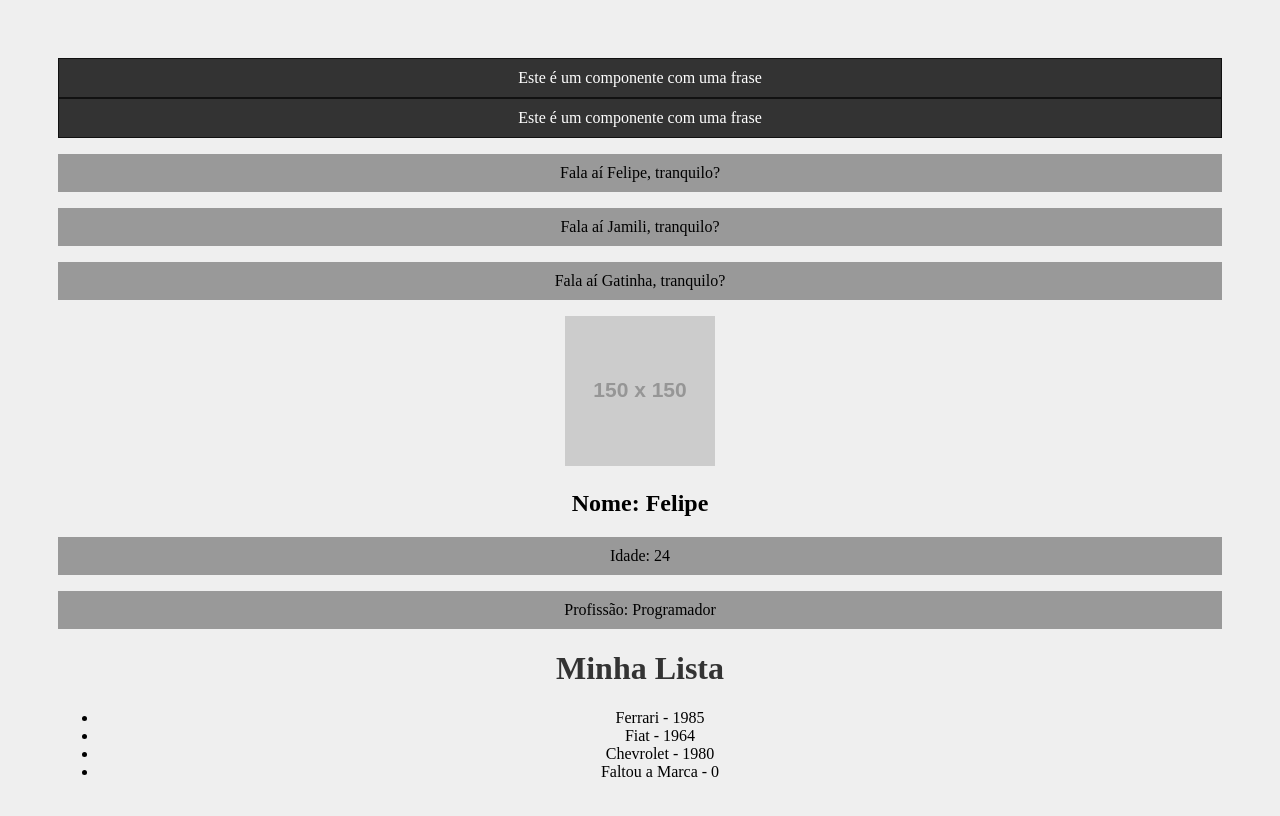
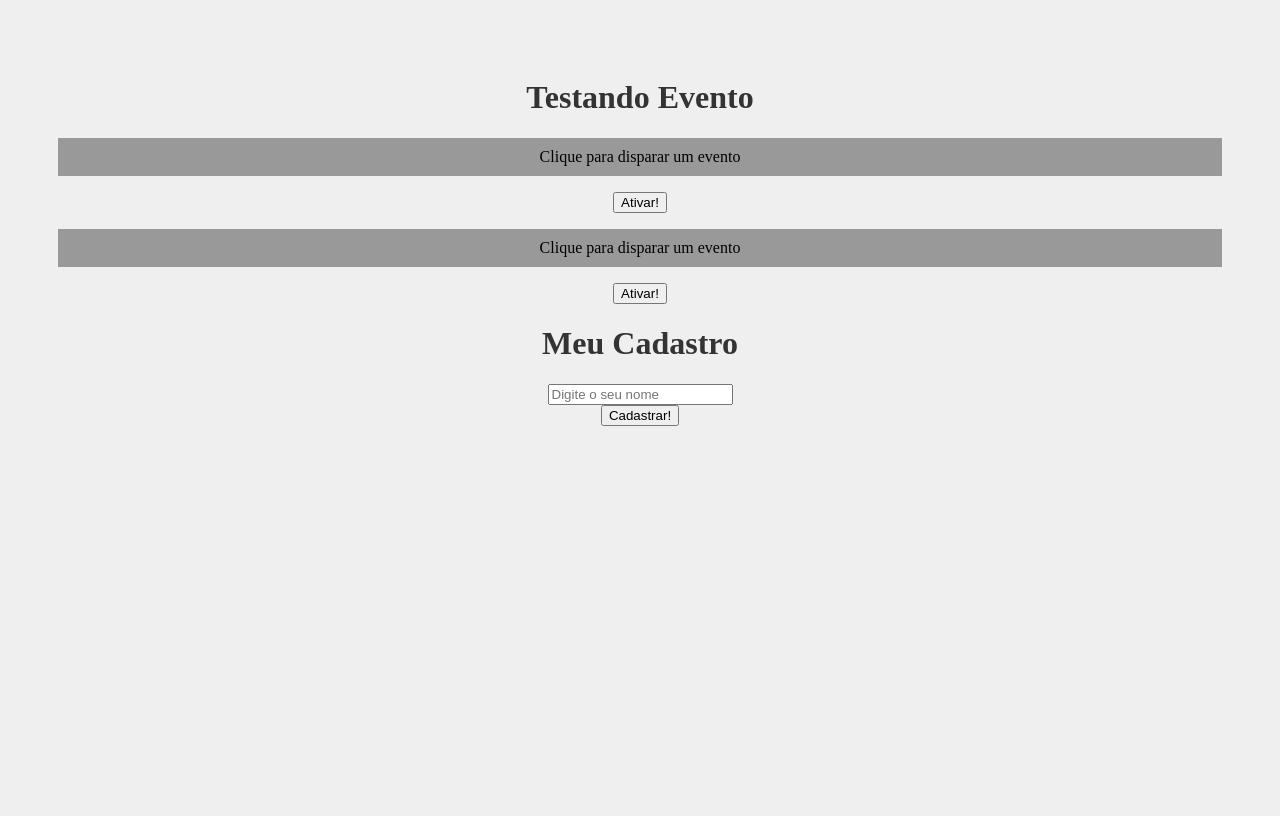
Before and after one commit to Felipe-ABS/curso-react, a React (Create React App) app: page / in a window 1280 px wide. Shown: the top 816 px of the page. Built offline with nearby package versions, Linux system fonts and the light colour scheme; the HTML template or start-up script is replaced by a standard one.

Commit message:
Aprender sobre eventos, submit e onSubmit do form

```diff
--- a/src/App.jsx
+++ b/src/App.jsx
@@ -1,25 +1,14 @@
 import './App.css';
-import SayMyName from './components/SayMyName.jsx';
-import Pessoa from './components/Pessoa.jsx';
-import Frase from './components/Frase.jsx';
-import List from './components/List.jsx';
+import Evento from './components/Evento'
+import Form from './components/Form';
 
 function App() {
-  const nome = "Gatinha"
   return (
     <div className="App">
-      <Frase/>
-      <Frase/>
-      <SayMyName nome="Felipe"/>
-      <SayMyName nome="Jamili"/>
-      <SayMyName nome={nome}/>
-      <Pessoa
-        nome="Felipe"
-        idade="24"
-        profissao="Programador"
-        foto="https://via.placeholder.com/150"
-      />
-      <List/>
+      <h1>Testando Evento</h1>
+      <Evento numero="1"/>
+      <Evento numero="2"/>
+      <Form/>
     </div>
   );
 }
--- /dev/null
+++ b/src/components/Evento.jsx
@@ -0,0 +1,14 @@
+function Evento({numero}) {
+    function meuEvento() {
+        console.log(`Opa, fui ativado ${numero}`);
+    }
+
+    return (
+        <div>
+            <p>Clique para disparar um evento</p>
+            <button onClick={meuEvento}>Ativar!</button>
+        </div>
+    )
+}
+
+export default Evento
--- /dev/null
+++ b/src/components/Form.jsx
@@ -0,0 +1,23 @@
+function Form() {
+
+    function cadastrarUsuario(e) {
+        e.preventDefault()
+        console.log('Cadastrou Usuário!');
+    }
+
+    return(
+        <div>
+            <h1>Meu Cadastro</h1>
+            <form onSubmit={cadastrarUsuario}>
+                <div>
+                    <input type="text" placeholder="Digite o seu nome"/>
+                </div>
+                <div>
+                    <input type="submit" value="Cadastrar!"/>
+                </div>
+            </form>
+        </div>
+    )
+}
+
+export default Form
```
